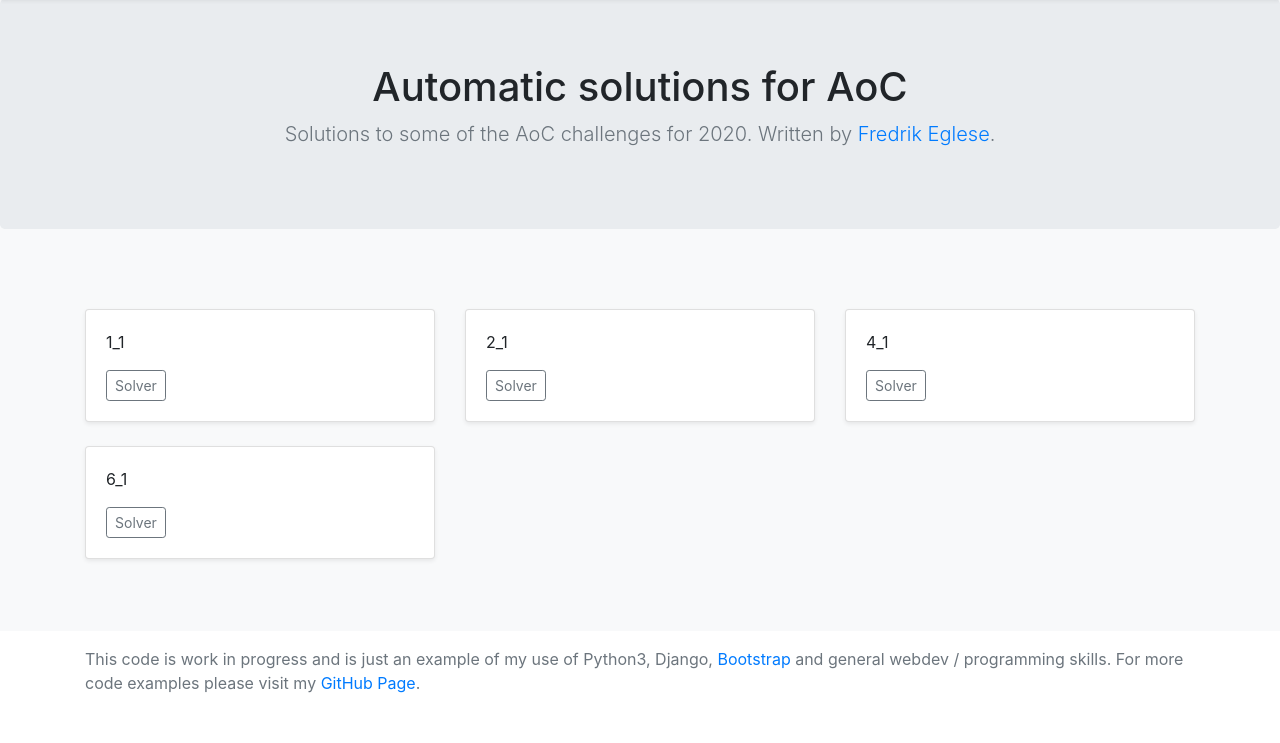
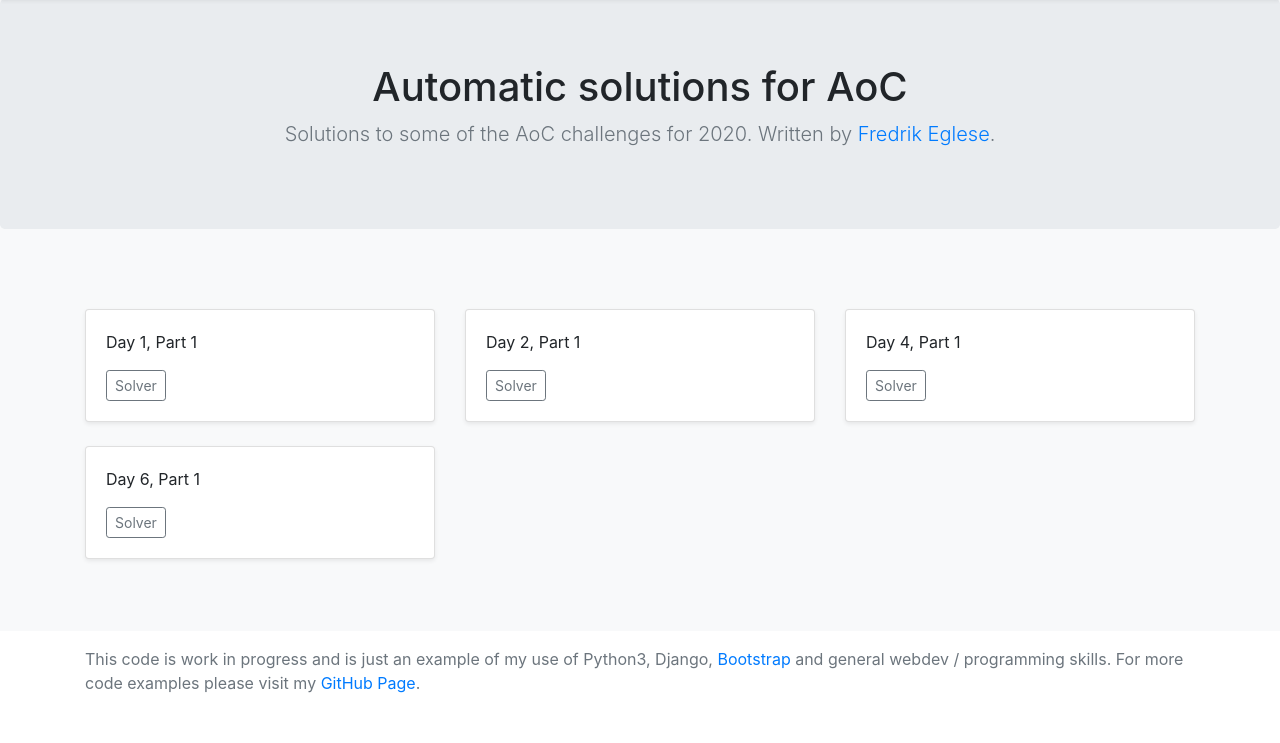
Before and after one commit to FredrikEglese/AoCProject, a Django app: page / in a window 1280 px wide. Shown: the part 57-800 px from the top of the page. Run offline with Django 3.2, Linux system fonts and the light colour scheme; style sheets or scripts are compiled from the project's sources; some libraries are stand-ins or nearby versions.

Commit message:
More user friendly solution title on index.html

```diff
--- a/AoC/templates/AoC/index.html
+++ b/AoC/templates/AoC/index.html
@@ -20,7 +20,7 @@
                     <div class="col-md-4">
                         <div class="card mb-4 shadow-sm">
                             <div class="card-body">
-                                <p class="card-text"> {{ avaliable_solution }}</p>
+                                <p class="card-text"> Day {{ avaliable_solution.0 }}, Part {{ avaliable_solution.2 }} </p>
                                 <div class="d-flex justify-content-between align-items-center">
                                     <div class="btn-group">
                                         <a href="{% url 'AoC:solve' avaliable_solution%}">
```
